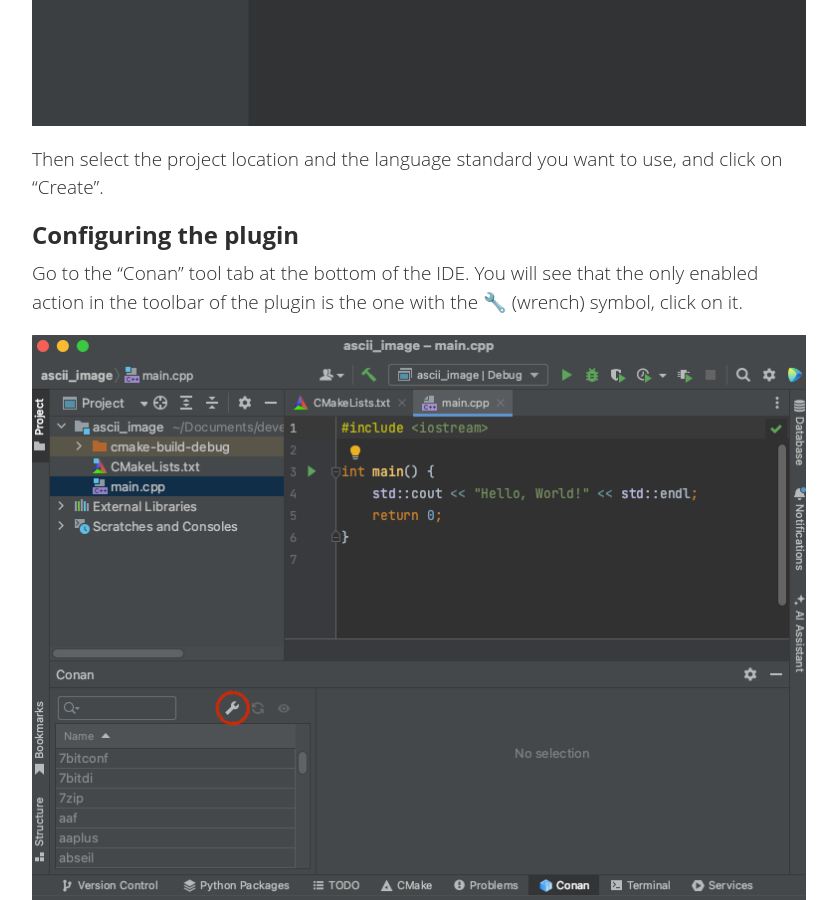
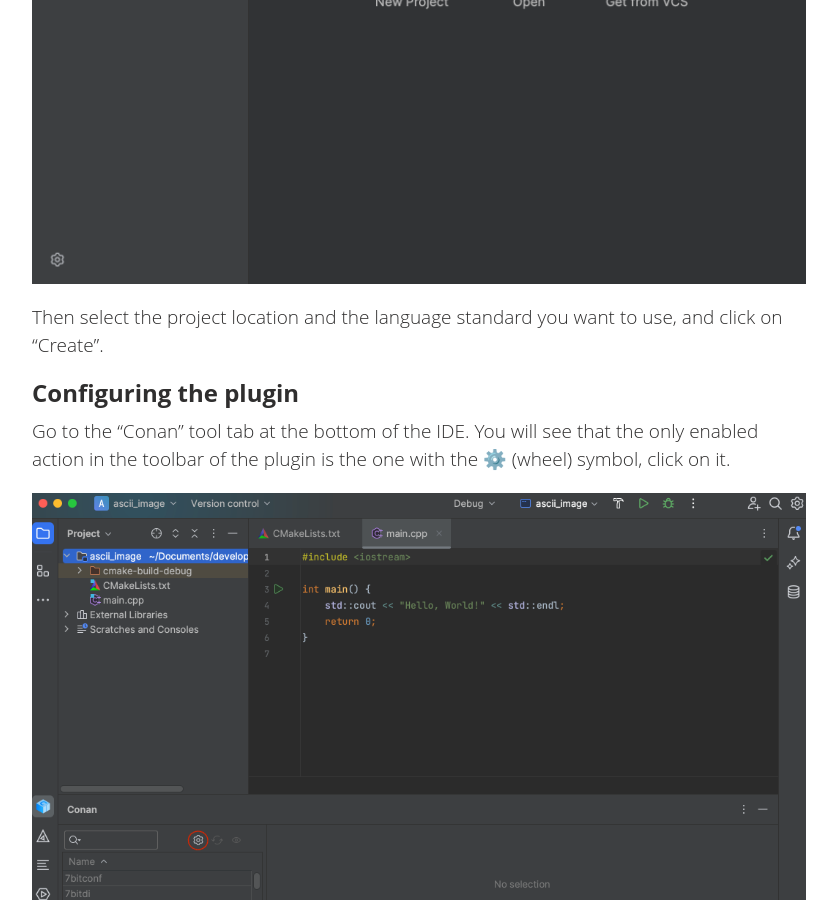
Before and after one commit to conan-io/conan-io.github.io, a Jekyll site: the page built from _posts/2023-08-30-introducing-new-conan-clion-plugin.markdown, in a window 1280 px wide and 900 px high, scrolled down 1625 px. Shown: the whole window, without its empty margins (20-857 px from the left). Built offline with Jekyll 4.4.1, drawn with Linux system fonts in a browser that asks for light colours; comment, search, counter and statistics services are not loaded.

Commit message:
update ui

```diff
--- a/_posts/2023-08-30-introducing-new-conan-clion-plugin.markdown
+++ b/_posts/2023-08-30-introducing-new-conan-clion-plugin.markdown
@@ -55,7 +55,7 @@ Then select the project location and the language standard you want to use, and
 ## Configuring the plugin
 
 Go to the “Conan” tool tab at the bottom of the IDE. You will see that the only enabled
-action in the toolbar of the plugin is the one with the 🔧 (wrench) symbol, click on it.
+action in the toolbar of the plugin is the one with the ⚙️ (wheel) symbol, click on it.
 
 <p class="centered">
     <img  src="{{ site.baseurl }}/assets/post_images/2023-08-30/clion-configuration-1.png" style="display: block; margin-left: auto; margin-right: auto;" alt="Click wrench symbol"/>
```
Also changed, not shown: assets/post_images/2023-08-30/clion-configuration-1.png, assets/post_images/2023-08-30/clion-configuration-2.png, assets/post_images/2023-08-30/clion-inspect.png, assets/post_images/2023-08-30/clion-new-project.png, assets/post_images/2023-08-30/clion-output-cat.png, assets/post_images/2023-08-30/clion-use-libcurl.png.
